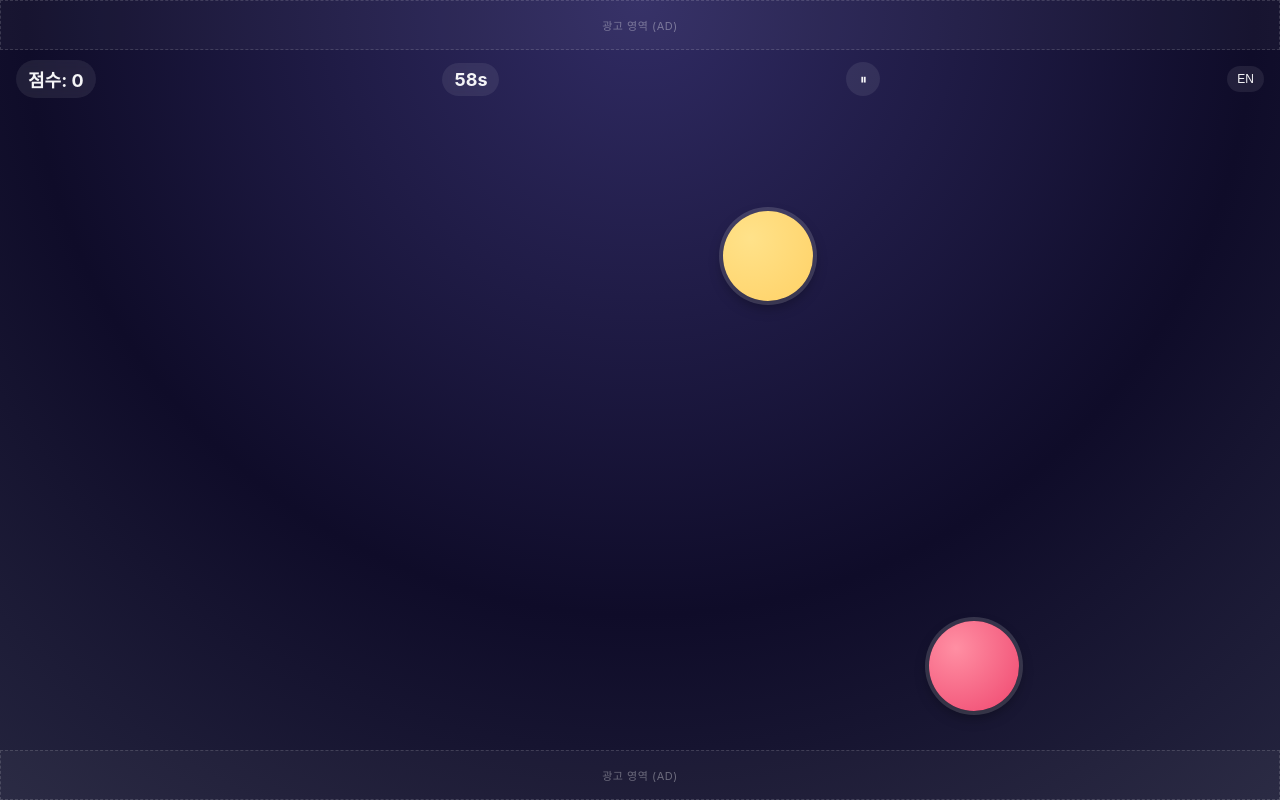
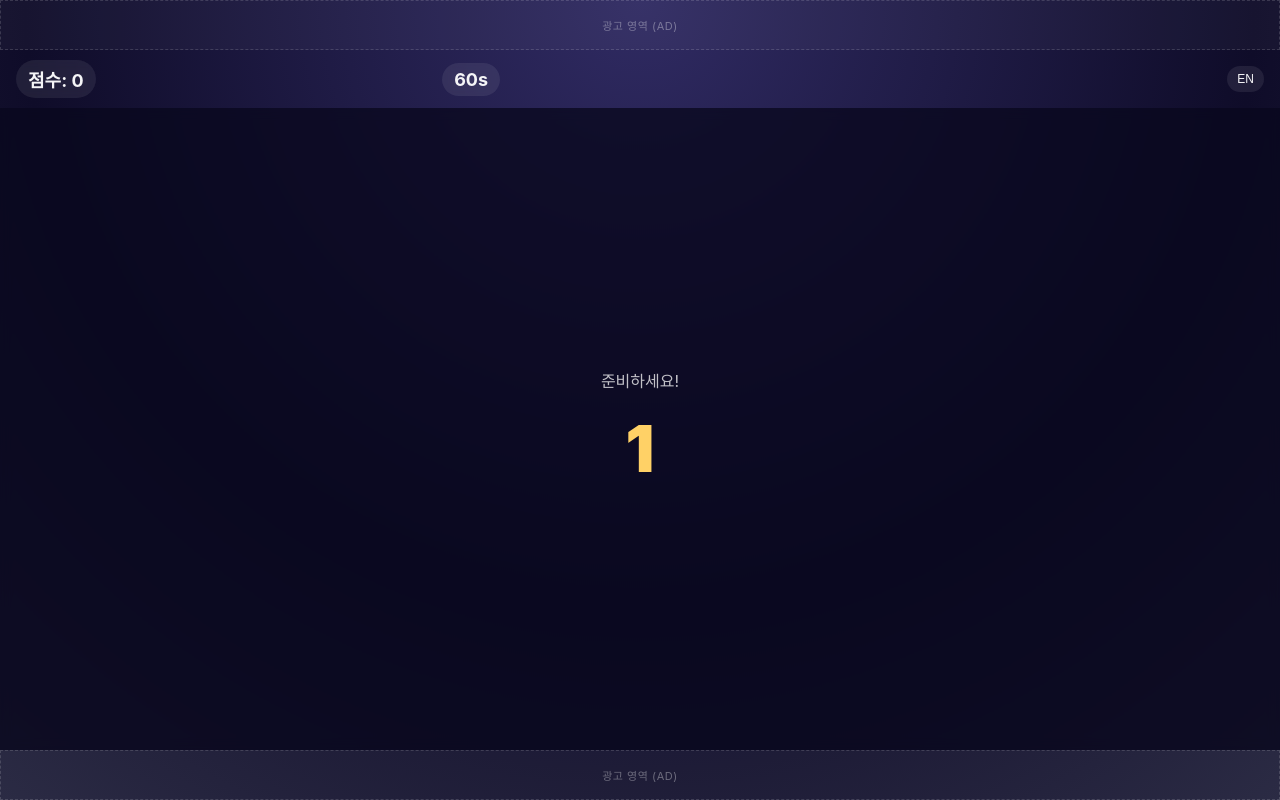
Before and after one commit to aikoodaekking-ux/aikoodaekking-ux.github.io, a plain HTML site: page games/reflex-clicker.html in a window 1280 px wide. Both pictures are taken after a click on the button "시작하기". Drawn offline with Linux system fonts and the light colour scheme.

Commit message:
Add 3-second countdown before each round starts

```diff
--- a/games/reflex-clicker.html
+++ b/games/reflex-clicker.html
@@ -214,6 +214,12 @@
       <button id="resume-btn" class="cta" data-i18n="resume">계속하기</button>
       <button id="restart-btn" class="cta cta-secondary" data-i18n="restart">다시 시작</button>
     </div>
+
+    <!-- Countdown overlay -->
+    <div id="countdown-overlay" class="overlay hidden">
+      <p class="subtitle" data-i18n="getReady">준비하세요!</p>
+      <div class="big-score" id="countdown-number">3</div>
+    </div>
   </div>
 
   <div id="ad-bottom" class="ad-slot" data-i18n="ad">광고 영역 (AD)</div>
@@ -229,13 +235,13 @@
       ad:"광고 영역 (AD)", score:"점수", best:"최고 점수",
       intro:"60초 동안 나타나는 원을 최대한 많이 터치하세요! 초록색은 보너스, 빨간색은 피하세요.",
       start:"시작하기", timeup:"타임 업!", newrecord:"🎉 새 최고 점수!", retry:"다시 하기",
-      pausedTitle:"일시정지", resume:"계속하기", restart:"다시 시작"
+      pausedTitle:"일시정지", resume:"계속하기", restart:"다시 시작", getReady:"준비하세요!"
     },
     en:{
       ad:"AD SPACE", score:"Score", best:"Best",
       intro:"Tap as many circles as you can in 60 seconds! Green = bonus, Red = avoid.",
       start:"Start", timeup:"Time's up!", newrecord:"🎉 New record!", retry:"Play Again",
-      pausedTitle:"Paused", resume:"Resume", restart:"Restart"
+      pausedTitle:"Paused", resume:"Resume", restart:"Restart", getReady:"Get Ready!"
     }
   };
   var lang = (navigator.language||"ko").toLowerCase().indexOf("ko")===0 ? "ko" : "ko"; // default ko regardless of browser
@@ -269,6 +275,8 @@
   var pauseOverlay = document.getElementById("pause-overlay");
   var resumeBtn = document.getElementById("resume-btn");
   var restartBtn = document.getElementById("restart-btn");
+  var countdownOverlay = document.getElementById("countdown-overlay");
+  var countdownNumberEl = document.getElementById("countdown-number");
 
   var BEST_KEY = "reflexClicker.best";
   var best = parseInt(localStorage.getItem(BEST_KEY) || "0", 10);
@@ -281,6 +289,7 @@
   var timeLeft = ROUND_SECONDS;
   var spawnTimer = null;
   var tickTimer = null;
+  var countdownTimer = null;
   var activeTargets = [];
   var elapsedMs = 0;
 
@@ -398,7 +407,7 @@
     }
   }
 
-  function startRound(){
+  function beginRound(){
     paused = false;
     pauseOverlay.classList.add("hidden");
     score = 0; combo = 0; timeLeft = ROUND_SECONDS;
@@ -411,6 +420,34 @@
     activeTargets.slice().forEach(removeTarget);
     scheduleSpawn();
     tickTimer = setTimeout(tick, 1000);
+  }
+
+  function startWithCountdown(){
+    if(countdownTimer) return;
+    running = false;
+    paused = false;
+    clearTimeout(spawnTimer); spawnTimer = null;
+    clearTimeout(tickTimer); tickTimer = null;
+    pauseBtn.style.visibility = "hidden";
+    startOverlay.classList.add("hidden");
+    endOverlay.classList.add("hidden");
+    pauseOverlay.classList.add("hidden");
+    activeTargets.slice().forEach(removeTarget);
+
+    var count = 3;
+    countdownNumberEl.textContent = count;
+    countdownOverlay.classList.remove("hidden");
+    countdownTimer = setInterval(function(){
+      count -= 1;
+      if(count > 0){
+        countdownNumberEl.textContent = count;
+      } else {
+        clearInterval(countdownTimer);
+        countdownTimer = null;
+        countdownOverlay.classList.add("hidden");
+        beginRound();
+      }
+    }, 1000);
   }
 
   function endRound(){
@@ -454,11 +491,11 @@
     tickTimer = setTimeout(tick, 1000);
   }
 
-  startBtn.addEventListener("click", startRound);
-  retryBtn.addEventListener("click", startRound);
+  startBtn.addEventListener("click", startWithCountdown);
+  retryBtn.addEventListener("click", startWithCountdown);
   pauseBtn.addEventListener("click", pauseGame);
   resumeBtn.addEventListener("click", resumeGame);
-  restartBtn.addEventListener("click", startRound);
+  restartBtn.addEventListener("click", startWithCountdown);
 
   // Auto-pause when the tab/app loses visibility mid-round
   document.addEventListener("visibilitychange", function(){
```
